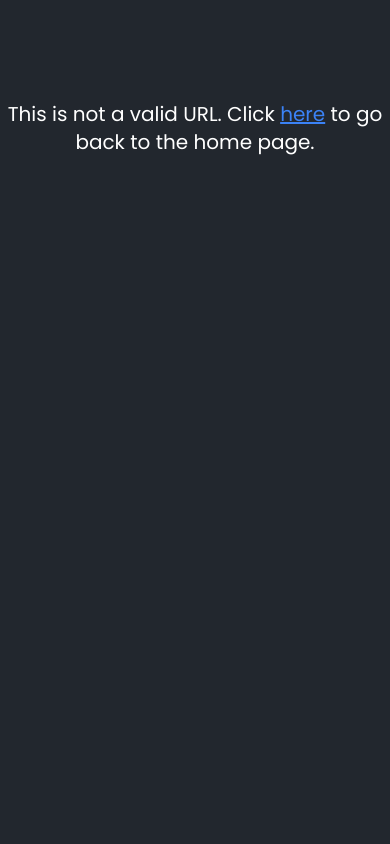
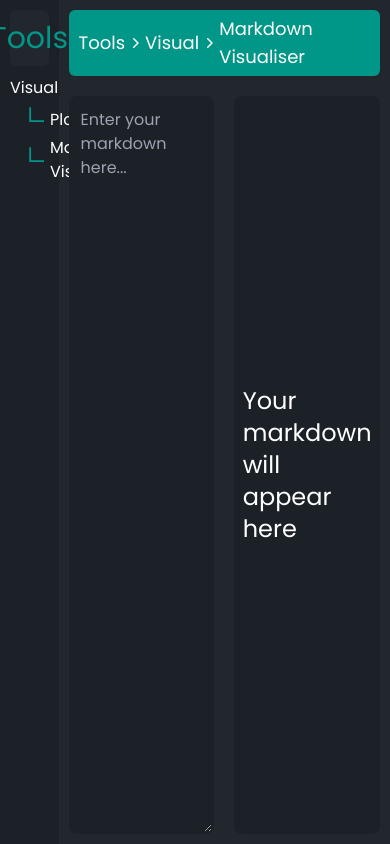
Before and after one commit to Ogwen123/tools-site, a React (Vite) app: page /visual/markdown-visualiser in a window 390 px wide. Built offline with nearby package versions, Linux system fonts and the light colour scheme.

Commit message:
idk i forgot to commit ages ago

```diff
--- a/package.json
+++ b/package.json
@@ -13,9 +13,11 @@
     "@heroicons/react": "^2.1.3",
     "react": "^18.2.0",
     "react-dom": "^18.2.0",
+    "react-markdown": "^9.0.1",
     "react-router-dom": "^6.22.3"
   },
   "devDependencies": {
+    "@tailwindcss/typography": "^0.5.13",
     "@types/react": "^18.2.66",
     "@types/react-dom": "^18.2.22",
     "@typescript-eslint/eslint-plugin": "^7.2.0",
--- a/src/App.tsx
+++ b/src/App.tsx
@@ -28,6 +28,10 @@ export const tools: ToolObject = {
                 name: "Plotting",
                 link: "/visual/plotting",
                 show: false
+            },
+            markdown_visualiser: {
+                name: "Markdown Visualiser",
+                link: "/visual/markdown-visualiser"
             }
         },
         show: true
--- a/src/components/routes/HexToDenary.tsx
+++ b/src/components/routes/conversions/BinaryToDenary.tsx
@@ -1,47 +1,39 @@
-//import React from 'react'
+import React from 'react'
+import { binaryToDenary, denaryToBinary } from '../../../utils/conversions'
+import { _Alert } from '../../../global/types'
+import Alert, { alertReset } from '../../Alert'
 
-import React from "react"
-import { _Alert } from "../../global/types"
-import { binaryToDenary, denaryToHex, hexToBinary } from "../../utils/conversions"
-import Alert, { alertReset } from "../Alert"
+const BinaryToDenary = () => {
 
-const HexToDenary = () => {
-    const [hex, setHex] = React.useState<string>("")
+    const [binary, setBinary] = React.useState<string>("")
     const [denary, setDenary] = React.useState<string>("")
-    const [lastChanged, setLastChanged] = React.useState<"HEX" | "DEN">()
+    const [tc, setTc] = React.useState<boolean>(false)
+    const [lastChanged, setLastChanged] = React.useState<"BIN" | "DEN">("BIN")
     const [alert, setAlert] = React.useState<_Alert>(["Alert", "ERROR", false])
 
 
     const convert = () => {
         console.log("123")
-        if (lastChanged === "HEX") {
-            const binaryValue = hexToBinary(hex)
-
-            if (binaryValue === false) {
-                setAlert(["Invalid Hex.", "ERROR", true])
-                setTimeout(() => { setAlert(alertReset) }, 5000)
-                return
-            }
-
-            const denaryValue = binaryToDenary(binaryValue, false)
+        if (lastChanged === "BIN") {
+            const denaryValue = binaryToDenary(binary, tc)
 
             if (denaryValue === false) {
-                setAlert(["An error occured during conversion, this could be due to invalid hex.", "ERROR", true])
+                setAlert(["Invalid binary format.", "ERROR", true])
                 setTimeout(() => { setAlert(alertReset) }, 5000)
                 return
             }
 
             setDenary(denaryValue.toString())
         } else {
-            const hexValue = denaryToHex(denary)
+            const binaryValue = denaryToBinary(denary, tc)
 
-            if (hexValue === false) {
-                setAlert(["Invalid Denary.", "ERROR", true])
+            if (binaryValue === false) {
+                setAlert(["Invalid denary.", "ERROR", true])
                 setTimeout(() => { setAlert(alertReset) }, 5000)
                 return
             }
 
-            setHex(hexValue)
+            setBinary(binaryValue)
         }
     }
 
@@ -58,10 +50,10 @@ const HexToDenary = () => {
                 <div className='my-[10px]'>
                     <div>Binary</div>
                     <input
-                        value={hex}
+                        value={binary}
                         onChange={(e) => {
-                            setHex(e.target.value.toUpperCase().replace(/X/g, "x"))
-                            setLastChanged("HEX")
+                            setBinary(e.target.value)
+                            setLastChanged("BIN")
                         }}
                         placeholder='Binary'
                         className='form-input bg-bg'
@@ -79,10 +71,23 @@ const HexToDenary = () => {
                         className='form-input bg-bg'
                     ></input>
                 </div>
+                <div className='my-[10px]'>
+                    <div className='flex items-center flex-row'>
+                        <div className='mr-[10px]'>Two's Compliment</div>
+                        <input
+                            type="checkbox"
+                            className='accent-main h-4 w-4'
+                            checked={tc}
+                            onChange={(e) => {
+                                setTc(e.target.checked)
+                            }}
+                        />
+                    </div>
+                </div>
                 <button className='button my-[10px]' onClick={() => convert()}>Convert</button>
             </div>
         </div>
     )
 }
 
-export default HexToDenary
+export default BinaryToDenary
--- a/src/components/routes/BinaryToHex.tsx
+++ b/src/components/routes/conversions/BinaryToHex.tsx
@@ -1,13 +1,13 @@
 import React from 'react'
-import { binaryToDenary, denaryToHex, hexToBinary } from '../../utils/conversions'
-import Alert, { alertReset } from '../Alert'
-import { _Alert } from '../../global/types'
+import { binaryToDenary, denaryToHex, hexToBinary } from '../../../utils/conversions'
+import Alert, { alertReset } from '../../Alert'
+import { _Alert } from '../../../global/types'
 
 const BinaryToHex = () => {
 
     const [binary, setBinary] = React.useState<string>("")
     const [hex, setHex] = React.useState<string>("")
-    const [lastChanged, setLastChanged] = React.useState<"BIN" | "HEX">()
+    const [lastChanged, setLastChanged] = React.useState<"BIN" | "HEX">("BIN")
     const [alert, setAlert] = React.useState<_Alert>(["Alert", "ERROR", false])
 
     const convert = () => {
--- a/src/components/routes/BinaryToDenary.tsx
+++ b/src/components/routes/conversions/HexToDenary.tsx
@@ -1,39 +1,47 @@
-import React from 'react'
-import { binaryToDenary, denaryToBinary } from '../../utils/conversions'
-import { _Alert } from '../../global/types'
-import Alert, { alertReset } from '../Alert'
+//import React from 'react'
 
-const BinaryToDenary = () => {
+import React from "react"
+import { _Alert } from "../../../global/types"
+import { binaryToDenary, denaryToHex, hexToBinary } from "../../../utils/conversions"
+import Alert, { alertReset } from "../../Alert"
 
-    const [binary, setBinary] = React.useState<string>("")
+const HexToDenary = () => {
+    const [hex, setHex] = React.useState<string>("")
     const [denary, setDenary] = React.useState<string>("")
-    const [tc, setTc] = React.useState<boolean>(false)
-    const [lastChanged, setLastChanged] = React.useState<"BIN" | "DEN">()
+    const [lastChanged, setLastChanged] = React.useState<"HEX" | "DEN">("HEX")
     const [alert, setAlert] = React.useState<_Alert>(["Alert", "ERROR", false])
 
 
     const convert = () => {
         console.log("123")
-        if (lastChanged === "BIN") {
-            const denaryValue = binaryToDenary(binary, tc)
+        if (lastChanged === "HEX") {
+            const binaryValue = hexToBinary(hex)
+
+            if (binaryValue === false) {
+                setAlert(["Invalid Hex.", "ERROR", true])
+                setTimeout(() => { setAlert(alertReset) }, 5000)
+                return
+            }
+
+            const denaryValue = binaryToDenary(binaryValue, false)
 
             if (denaryValue === false) {
-                setAlert(["Invalid binary format.", "ERROR", true])
+                setAlert(["An error occured during conversion, this could be due to invalid hex.", "ERROR", true])
                 setTimeout(() => { setAlert(alertReset) }, 5000)
                 return
             }
 
             setDenary(denaryValue.toString())
         } else {
-            const binaryValue = denaryToBinary(denary, tc)
+            const hexValue = denaryToHex(denary)
 
-            if (binaryValue === false) {
-                setAlert(["Invalid denary.", "ERROR", true])
+            if (hexValue === false) {
+                setAlert(["Invalid Denary.", "ERROR", true])
                 setTimeout(() => { setAlert(alertReset) }, 5000)
                 return
             }
 
-            setBinary(binaryValue)
+            setHex(hexValue)
         }
     }
 
@@ -50,10 +58,10 @@ const BinaryToDenary = () => {
                 <div className='my-[10px]'>
                     <div>Binary</div>
                     <input
-                        value={binary}
+                        value={hex}
                         onChange={(e) => {
-                            setBinary(e.target.value)
-                            setLastChanged("BIN")
+                            setHex(e.target.value.toUpperCase().replace(/X/g, "x"))
+                            setLastChanged("HEX")
                         }}
                         placeholder='Binary'
                         className='form-input bg-bg'
@@ -71,23 +79,10 @@ const BinaryToDenary = () => {
                         className='form-input bg-bg'
                     ></input>
                 </div>
-                <div className='my-[10px]'>
-                    <div className='flex items-center flex-row'>
-                        <div className='mr-[10px]'>Two's Compliment</div>
-                        <input
-                            type="checkbox"
-                            className='accent-main h-4 w-4'
-                            checked={tc}
-                            onChange={(e) => {
-                                setTc(e.target.checked)
-                            }}
-                        />
-                    </div>
-                </div>
                 <button className='button my-[10px]' onClick={() => convert()}>Convert</button>
             </div>
         </div>
     )
 }
 
-export default BinaryToDenary
+export default HexToDenary
--- a/src/components/routes/Length.tsx
+++ b/src/components/routes/string/Length.tsx
@@ -1,7 +1,7 @@
 //import React from 'react'
 
 import React from "react"
-import { countLetters, countLettersWithoutSpaces, wordCount } from "../../utils/length"
+import { countLetters, countLettersWithoutSpaces, wordCount } from "../../../utils/length"
 
 const Length = () => {
 
--- /dev/null
+++ b/src/components/routes/visual/MarkdownRenderer.tsx
@@ -0,0 +1,9 @@
+//import React from 'react'
+
+const MarkdownRenderer = () => {
+    return (
+        <div>MarkdownRenderer</div>
+    )
+}
+
+export default MarkdownRenderer
--- /dev/null
+++ b/src/components/routes/visual/MarkdownVisualiser.tsx
@@ -0,0 +1,32 @@
+import React from 'react'
+import Markdown from 'react-markdown'
+
+const MarkdownVisualiser = () => {
+
+    const [markdown, setMarkdown] = React.useState<string>("")
+
+    return (
+        <div className='flex flex-row h-full'>
+            <textarea
+                value={markdown}
+                onChange={(e) => {
+                    setMarkdown(e.target.value)
+                }}
+                className='form-input w-[calc(50%-10px)] mr-[10px] my-0'
+                placeholder='Enter your markdown here...'
+            >
+
+            </textarea>
+            {
+                markdown === "" ?
+                    <div className="bg-bgdark ml-[10px] rounded-lg p-[10px] w-[calc(50%-10px)] fc text-2xl">
+                        Your markdown will appear here
+                    </div>
+                    :
+                    <Markdown className="bg-bgdark ml-[10px] rounded-lg p-[10px] w-[calc(50%-10px)] prose lg:prose-xl prose-invert text-white">{markdown}</Markdown>
+            }
+        </div>
+    )
+}
+
+export default MarkdownVisualiser
--- a/src/components/routes/Plotting.tsx
+++ b/src/components/routes/visual/Plotting.tsx
@@ -1,6 +1,6 @@
 import React from 'react'
-import { PointData } from '../../global/types'
-import PointListItem from '../visual/plotting/PointListItem'
+import { PointData } from '../../../global/types'
+import PointListItem from '../../visual/plotting/PointListItem'
 
 const Plotting = () => {
 
--- a/src/main.tsx
+++ b/src/main.tsx
@@ -15,16 +15,17 @@ import NotFound from "./components/NotFound";
 import Home from "./components/routes/Home";
 
 import ConversionsHome from "./components/conversions/Home";
-import BinaryToHex from "./components/routes/BinaryToHex";
-import BinaryToDenary from "./components/routes/BinaryToDenary";
-import HexToDenary from "./components/routes/HexToDenary";
+import BinaryToHex from "./components/routes/conversions/BinaryToHex";
+import BinaryToDenary from "./components/routes/conversions/BinaryToDenary";
+import HexToDenary from "./components/routes/conversions/HexToDenary";
 
 import VisualHome from "./components/visual/Home";
-import Plotting from "./components/routes/Plotting";
+import Plotting from "./components/routes/visual/Plotting";
 
 import MiscHome from "./components/misc/Home"
-import Length from "./components/routes/Length";
-import RegexMatcher from "./components/routes/RegexMatcher";
+import Length from "./components/routes/string/Length";
+import RegexMatcher from "./components/routes/string/RegexMatcher";
+import MarkdownVisualiser from "./components/routes/visual/MarkdownVisualiser";
 
 const router = createBrowserRouter(
     createRoutesFromElements(
@@ -39,6 +40,7 @@ const router = createBrowserRouter(
             <Route path="/visual" element={<Template />}>
                 <Route index element={<VisualHome />} />
                 <Route path="/visual/plotting" element={<Plotting />} />
+                <Route path="/visual/markdown-visualiser" element={<MarkdownVisualiser />} />
             </Route>
             <Route path="/string" element={<Template />}>
                 <Route index element={<MiscHome />} />
--- a/tailwind.config.js
+++ b/tailwind.config.js
@@ -26,5 +26,7 @@ export default {
       },
     },
   },
-  plugins: [],
+  plugins: [
+    require('@tailwindcss/typography')
+  ],
 }
```
Also changed, not shown: src/components/routes/string/RegexMatcher.tsx (renamed from src/components/routes/RegexMatcher.tsx), 1 other file (tests, documents, lock files or other folders).
